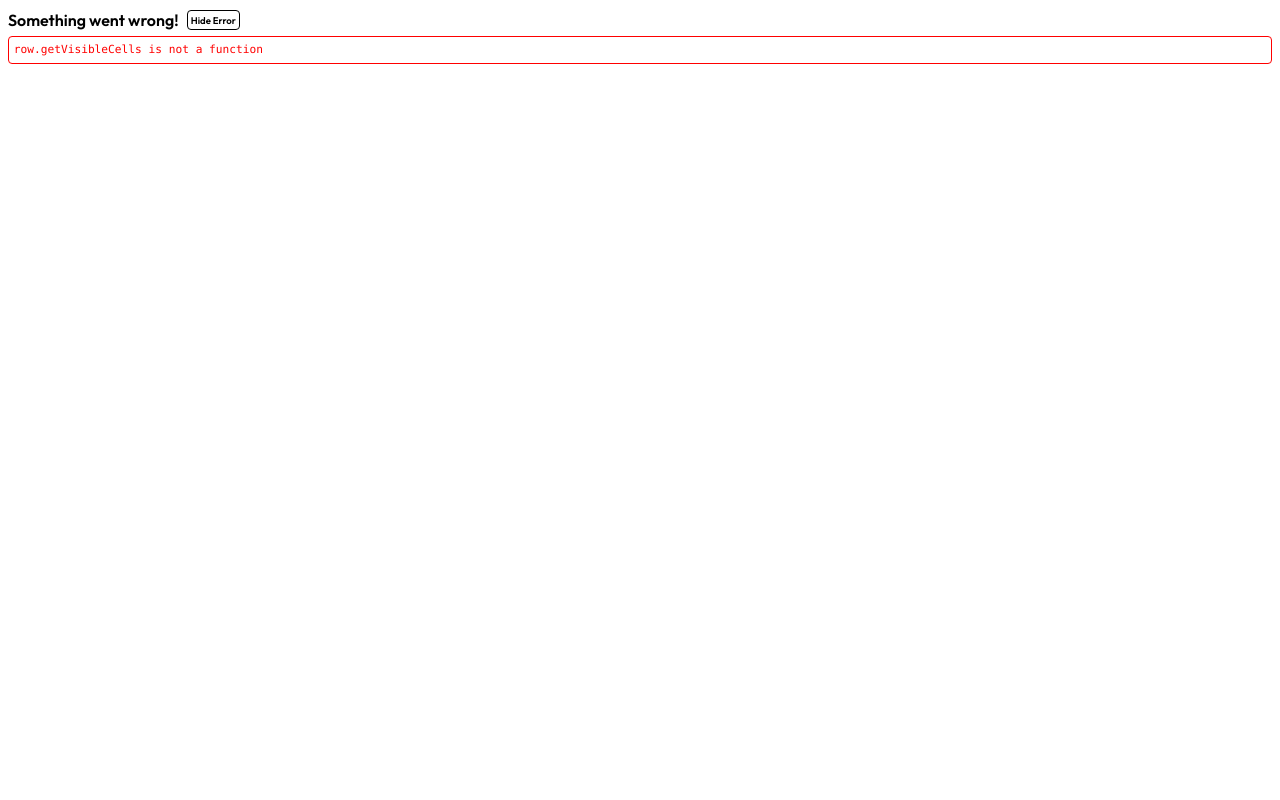
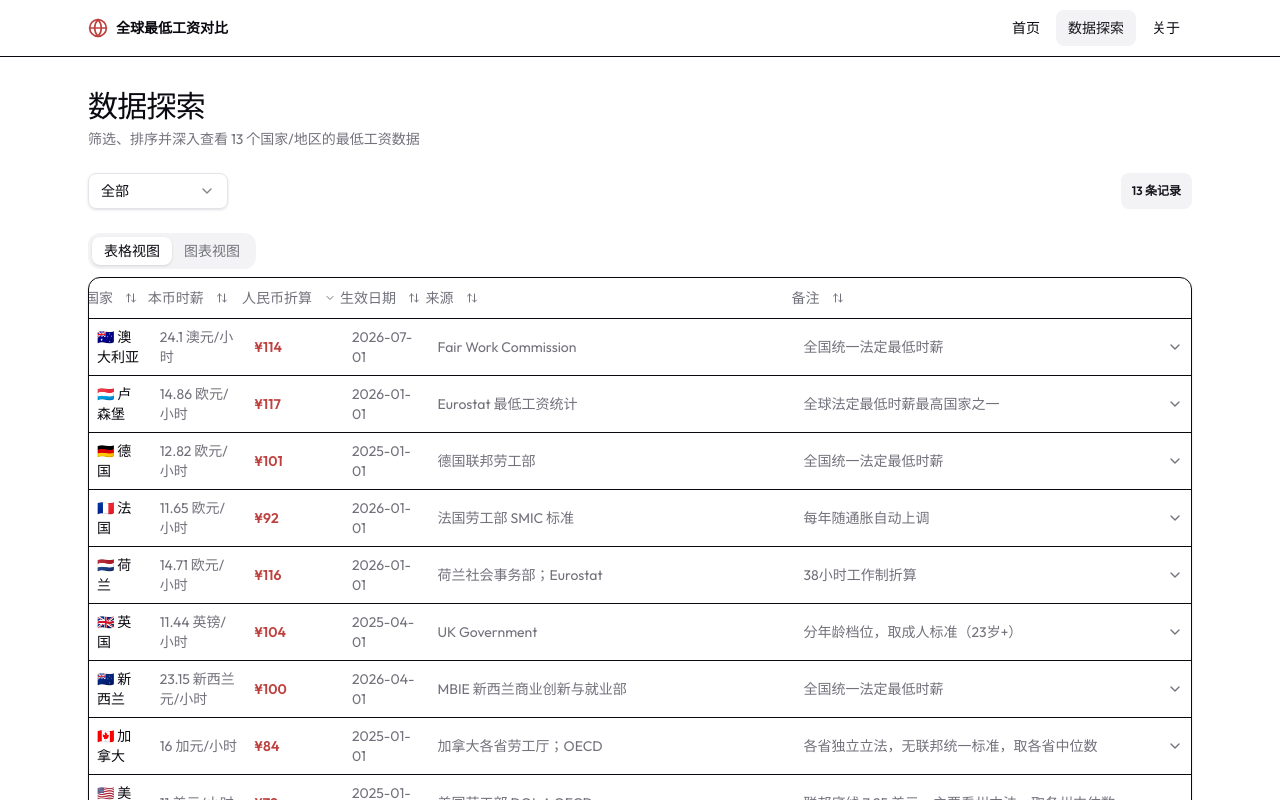
Before and after one commit to Muromi-Rikka/hourly-value, a React app: page /explore in a window 1280 px wide. Shown: the top 800 px of the page. Built offline with nearby package versions, Linux system fonts and the light colour scheme; the HTML template or start-up script is replaced by a standard one; what @iconify/tailwind4 would draw is missing.

Commit message:
fix: TanStack Table v9 API — coreFeatures + stockFeatures, flexRender function
- Merge coreFeatures with stockFeatures (v9 requires explicit core features)
- FlexRender component → flexRender() function call
- ColumnDef<typeof stockFeatures, WageEntry> generic params

```diff
--- a/src/pages/explore.tsx
+++ b/src/pages/explore.tsx
@@ -1,11 +1,10 @@
 import type { ColumnDef, SortingState } from "@tanstack/react-table";
 import {
-  createCoreRowModel,
+  coreFeatures,
   createExpandedRowModel,
   createSortedRowModel,
-  FlexRender,
-  rowExpandingFeature,
-  rowSortingFeature,
+  flexRender,
+  stockFeatures,
   useTable,
 } from "@tanstack/react-table";
 import { ArrowUpDown, ChevronDown, ChevronUp, ExternalLink } from "lucide-react";
@@ -27,16 +26,19 @@ function countryFlag(code: string): string {
 }
 
 function sortIcon(direction: "asc" | "desc" | false, canSort: boolean) {
-  if (direction === "asc")
+  if (direction === "asc") {
     return <ChevronUp className="ml-1 h-3 w-3" />;
-  if (direction === "desc")
+  }
+  if (direction === "desc") {
     return <ChevronDown className="ml-1 h-3 w-3" />;
-  if (canSort)
+  }
+  if (canSort) {
     return <ArrowUpDown className="ml-1 h-3 w-3" />;
+  }
   return null;
 }
 
-const columns: ColumnDef<Record<string, unknown>, WageEntry>[] = [
+const columns: ColumnDef<typeof stockFeatures, WageEntry>[] = [
   {
     accessorFn: row => row.country,
     cell: ({ row }) => (
@@ -116,13 +118,9 @@ export function Explore() {
   );
 
   const table = useTable({
-    columns: columns as ColumnDef<WageEntry, unknown>[],
+    columns,
     data,
-    features: {
-      rowExpandingFeature,
-      rowSortingFeature,
-    },
-    getCoreRowModel: createCoreRowModel(),
+    features: { ...coreFeatures, ...stockFeatures },
     getExpandedRowModel: createExpandedRowModel(),
     getRowCanExpand: () => true,
     getSortedRowModel: createSortedRowModel(),
@@ -187,10 +185,7 @@ export function Explore() {
                                   onClick={header.column.getToggleSortingHandler()}
                                   variant="ghost"
                                 >
-                                  {FlexRender({
-                                    content: header.column.columnDef.header,
-                                    context: header.getContext(),
-                                  })}
+                                  {flexRender(header.column.columnDef.header, header.getContext())}
                                   {sortIcon(header.column.getIsSorted(), header.column.getCanSort())}
                                 </Button>
                               )}
@@ -209,10 +204,7 @@ export function Explore() {
                       >
                         {row.getVisibleCells().map(cell => (
                           <TableCell key={cell.id}>
-                            {FlexRender({
-                              content: cell.column.columnDef.cell,
-                              context: cell.getContext(),
-                            })}
+                            {flexRender(cell.column.columnDef.cell, cell.getContext())}
                           </TableCell>
                         ))}
                         <TableCell>
@@ -263,8 +255,7 @@ export function Explore() {
             <CardHeader>
               <CardTitle className="text-sm text-muted-foreground">
                 {region === "全部" ? "全部国家" : region}
-                {" "}
-                · 人民币时薪排名
+                {" · 人民币时薪排名"}
               </CardTitle>
             </CardHeader>
             <CardContent>
```
